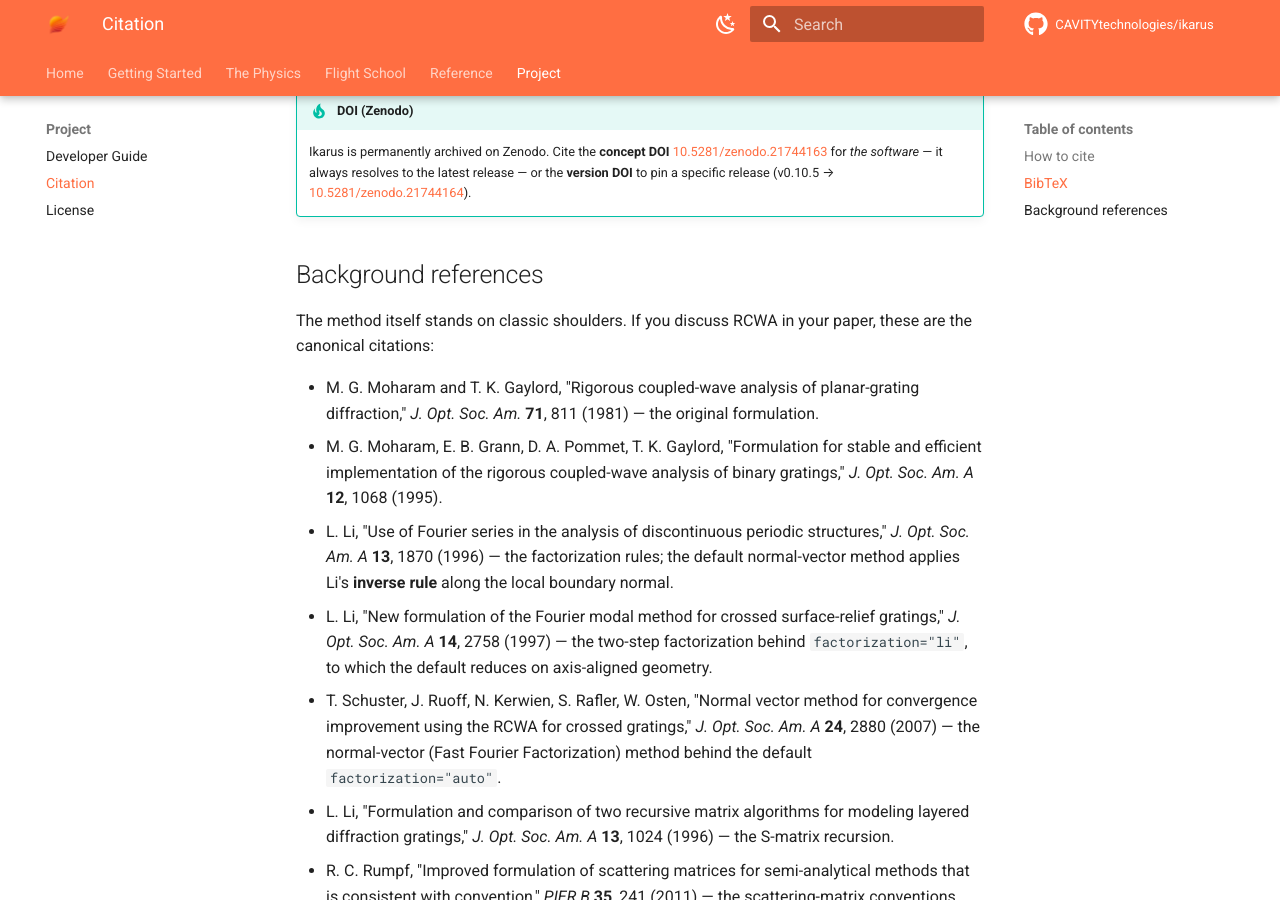
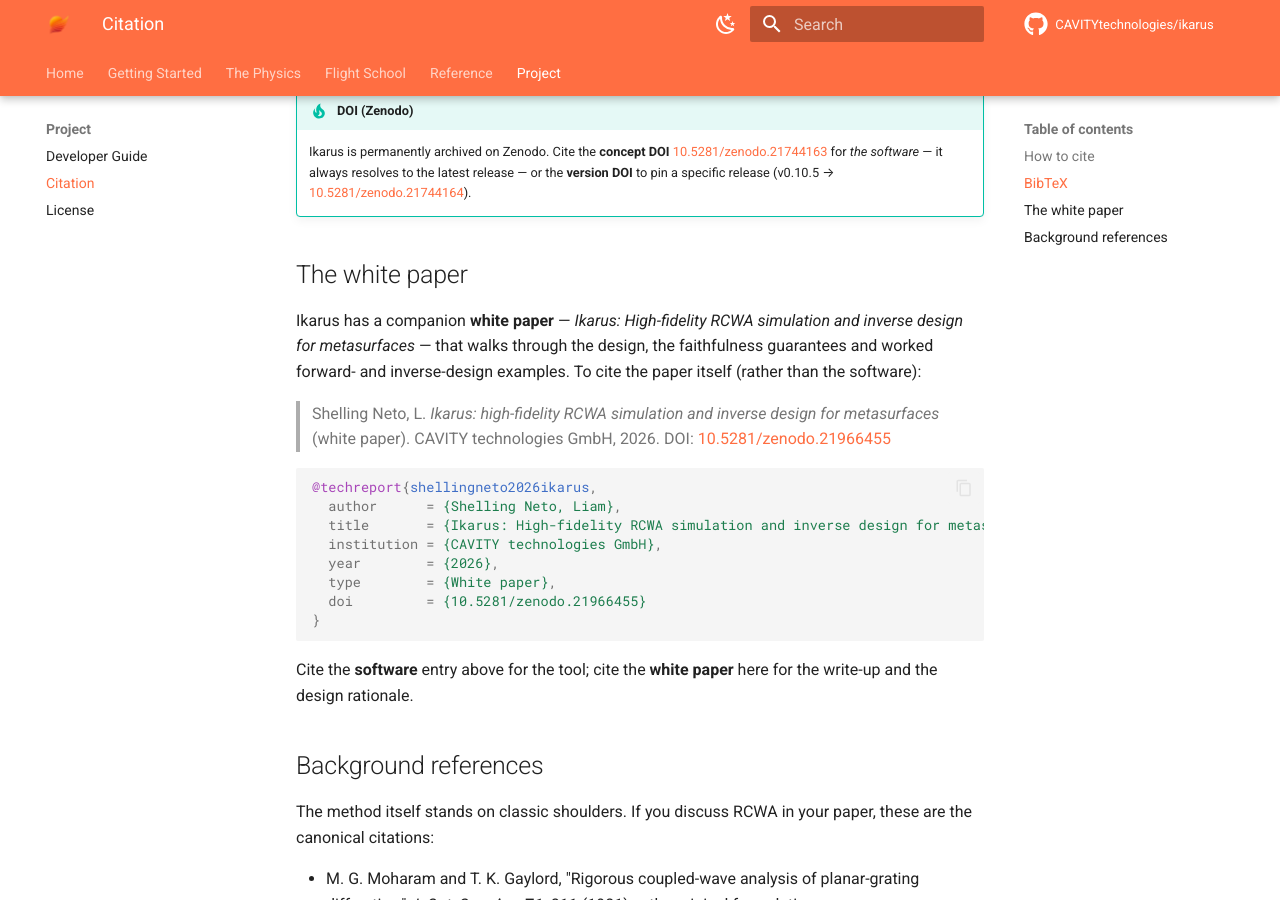
Before and after one commit to CAVITYtechnologies/ikarus, an MkDocs documentation site: the page built from docs/citation.md, in a window 1280 px wide and 900 px high, scrolled down 889 px. Built offline with MkDocs 1.6.1 and Material for MkDocs 9.7.7, drawn with Linux system fonts in a browser that asks for light colours; comment, search, counter and statistics services are not loaded.

Commit message:
docs: link the companion white paper from the code
Point back to the Ikarus white paper (DOI 10.5281/zenodo.21966455) so the software references the paper, closing the loop with the paper's "is supplemented by" link. Adds: a README link, a CITATION.cff references entry, a "white paper" section in docs/citation.md (citation + BibTeX), a CHANGELOG note, and a .zenodo.json related identifier (isSupplementTo) so future releases link it on Zenodo too.

````diff
--- a/docs/citation.md
+++ b/docs/citation.md
@@ -39,6 +39,31 @@ Set `version` to the release you actually used —
     pin a specific release (v0.10.5 →
     [10.5281/zenodo.21744164](https://doi.org/10.5281/zenodo.21744164)).
 
+## The white paper { #white-paper }
+
+Ikarus has a companion **white paper** — *Ikarus: High-fidelity RCWA simulation and
+inverse design for metasurfaces* — that walks through the design, the faithfulness
+guarantees and worked forward- and inverse-design examples. To cite the paper itself
+(rather than the software):
+
+> Shelling Neto, L. *Ikarus: high-fidelity RCWA simulation and inverse design for
+> metasurfaces* (white paper). CAVITY technologies GmbH, 2026.
+> DOI: [10.5281/zenodo.21966455](https://doi.org/10.5281/zenodo.21966455)
+
+```bibtex
+@techreport{shellingneto2026ikarus,
+  author      = {Shelling Neto, Liam},
+  title       = {Ikarus: High-fidelity RCWA simulation and inverse design for metasurfaces},
+  institution = {CAVITY technologies GmbH},
+  year        = {2026},
+  type        = {White paper},
+  doi         = {10.5281/zenodo.21966455}
+}
+```
+
+Cite the **software** entry above for the tool; cite the **white paper** here for the
+write-up and the design rationale.
+
 ## Background references { #background-references }
 
 The method itself stands on classic shoulders. If you discuss RCWA in your
````
Also changed, not shown: CHANGELOG.md (+7 -0 lines), README.md (+2 -0 lines), .zenodo.json, 1 other file.
